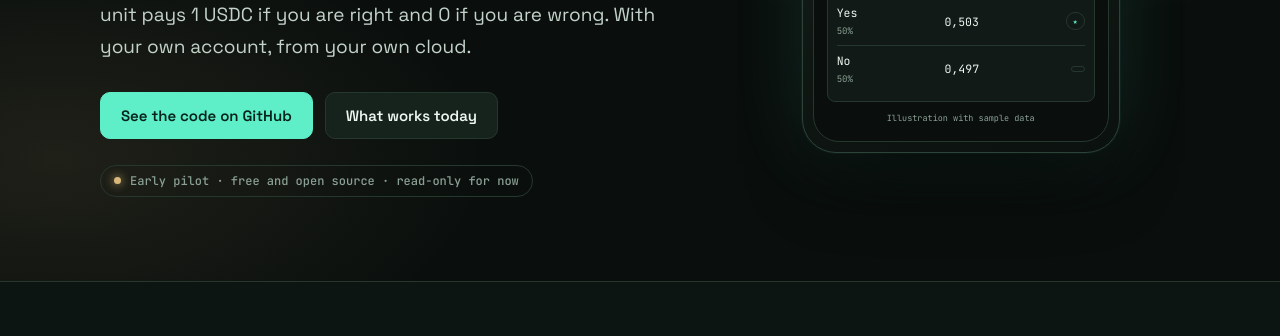
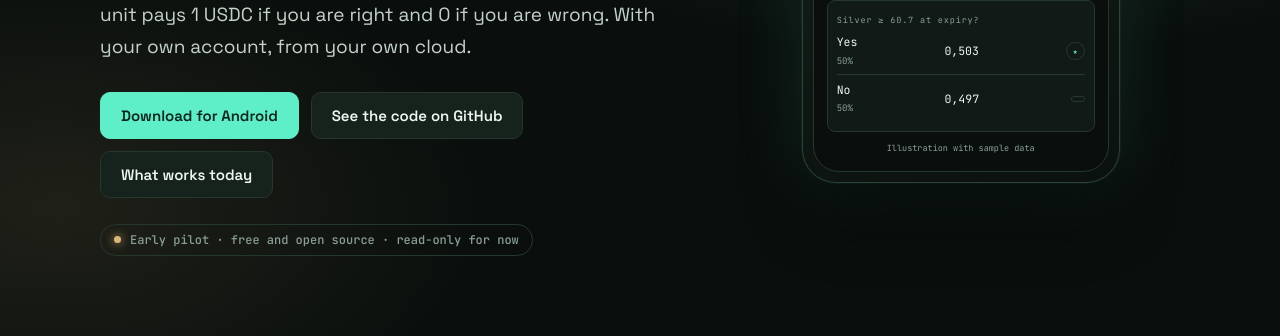
Before and after one commit to tradiabot/cardon-predicciones, a plain HTML site: page docs/index.html in a window 1280 px wide. Shown: the part 464-800 px from the top of the page. Drawn offline with Linux system fonts and the light colour scheme.

Commit message:
Sitio y README: enlace de descarga del piloto para Android

```diff
--- a/docs/index.html
+++ b/docs/index.html
@@ -19,7 +19,7 @@
 <span class="eyebrow" data-en="Prediction Markets Agent">Agente de Mercados de Predicción</span>
 <h1 data-en="Yes-or-no questions, <span class='accent'>with a cool head</span>.">Preguntas de sí o no, <span class="accent">con cabeza fría</span>.</h1>
 <p class="lead" data-en="Cardón Predicciones does one thing: prediction markets. Each unit pays 1 USDC if you are right and 0 if you are wrong. With your own account, from your own cloud.">Cardón Predicciones hace una sola cosa: mercados de predicción. Cada unidad paga 1 USDC si aciertas y 0 si fallas. Con tu propia cuenta, desde tu propia nube.</p>
-<div class="cta"><a class="btn primary" href="https://github.com/tradiabot/cardon-predicciones" data-en="See the code on GitHub">Ver el código en GitHub</a><a class="btn" href="#estado" data-en="What works today">Qué funciona hoy</a></div>
+<div class="cta"><a class="btn primary" href="https://github.com/tradiabot/cardon-predicciones/releases/latest" data-en="Download for Android">Descargar para Android</a><a class="btn" href="https://github.com/tradiabot/cardon-predicciones" data-en="See the code on GitHub">Ver el código en GitHub</a><a class="btn" href="#estado" data-en="What works today">Qué funciona hoy</a></div>
 <div class="status"><i></i><span data-en="Early pilot · free and open source · read-only for now">Piloto temprano · gratis y de código abierto · por ahora solo lectura</span></div>
 </div>
 <div class="phone" aria-hidden="true"><div class="screen">
@@ -68,12 +68,12 @@
 <li data-en="Guided installer for your own cloud (GitHub + Cloudflare)">Instalador guiado de tu propia nube (GitHub + Cloudflare)</li>
 <li data-en="Fingerprint sign-in">Inicio de sesión con huella</li>
 <li data-en="Four color themes, Spanish and English">Cuatro temas de color, español e inglés</li>
+<li data-en="Early pilot download for Android, not yet tested on many phones">Descarga del piloto para Android, aún sin probar en muchos teléfonos</li>
 </ul></div>
 <div class="card"><span class="eyebrow" data-en="Not yet">Todavía no</span><ul class="rules">
 <li data-en="Buying and selling, positions and orders">Comprar y vender, posiciones y órdenes</li>
 <li data-en="AI with consensus between several models">IA con consenso entre varios modelos</li>
 <li data-en="Real money (it will always start in simulation)">Dinero real (siempre empezará en simulación)</li>
-<li data-en="Public download: for now you build the app from the code">Descarga pública: por ahora la app se compila desde el código</li>
 </ul></div>
 </div></div></section>
 
```
Also changed, not shown: README.md.
